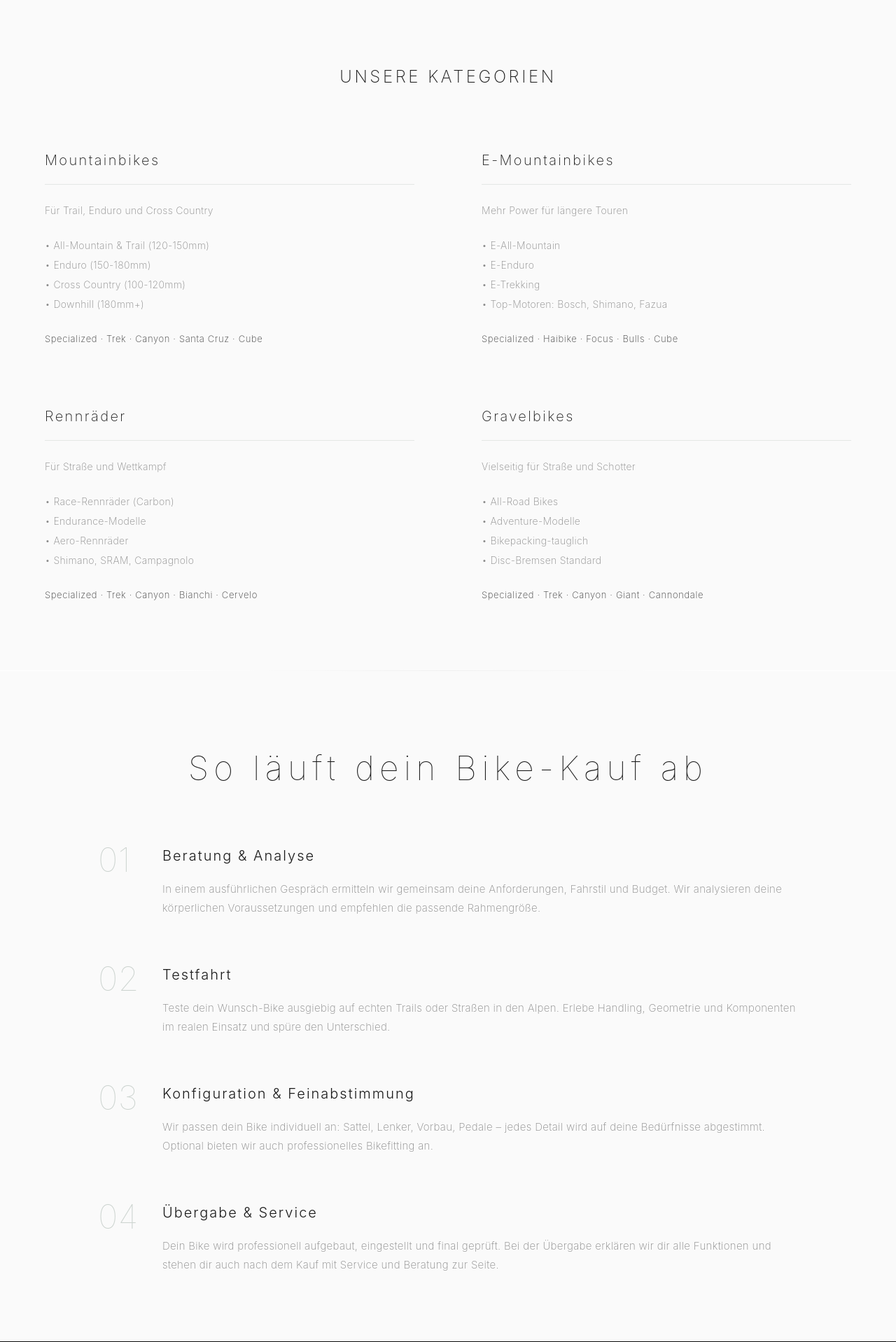
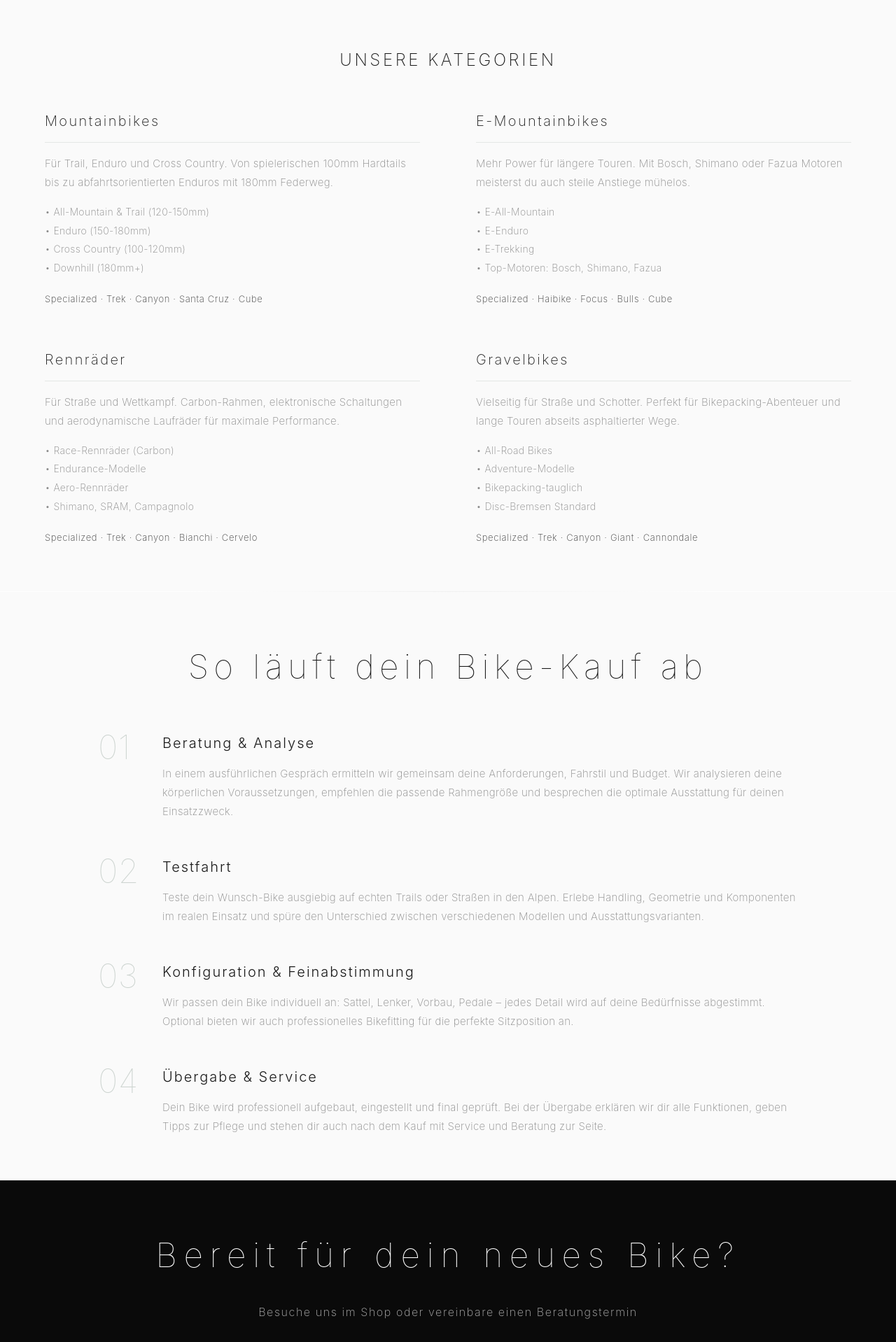
Before and after one commit to Lokolus/bikepoint, a PHP site: page /verkauf.php in a window 1280 px wide. Shown: the part 2479-4397 px from the top of the page at 70% size. Run offline with PHP 8.4, Linux system fonts and the light colour scheme.

Commit message:
Verkauf & Verleih: Keine Preise + Weniger Weißraum + Mehr Text
Optimierungen für bessere Content-Dichte:

✓ Preise komplett entfernt
  - Keine €-Angaben mehr bei Bikes
  - Keine €-Angaben mehr bei Services
  - Fokus auf Features statt Preisvergleich

✓ Weißraum reduziert (kompakteres Layout)
  - Padding: 8rem → 5rem (Intro)
  - Padding: 6rem → 4rem (Sektionen)
  - Section gaps: 5rem → 3rem
  - Grid gaps: 6rem → 5rem horizontal, 5rem → 3.5rem vertical
  - Margin-bottom in Headlines reduziert

✓ Mehr beschreibenden Text hinzugefügt
  - Intro: 2 Absätze statt 1 (zusätzlicher Kontext)
  - Features: Jeweils 2 Absätze (Haupttext + Details)
  - Bike-Kategorien: Beschreibungstexte vor Listen
  - MTB-Kategorien: Detaillierte Beschreibungen
  - E-Bikes: Kontextuelle Erklärungen
  - Service-Pakete: Ausführliche Beschreibungen

Resultat:
- Inhaltsreichere Seiten ohne leere Bereiche
- Kompakteres, dichteres Layout
- Mehr informative Texte für bessere UX
- Fokus auf Produktbeschreibungen statt Preisen

```diff
--- a/verkauf.php
+++ b/verkauf.php
@@ -20,15 +20,19 @@ include 'includes/header.php';
 
 <main>
     <!-- Elegante Intro-Sektion -->
-    <section style="padding: 8rem 0 6rem;">
+    <section style="padding: 5rem 0 4rem;">
         <div class="container">
             <div class="fade-in" style="max-width: 1000px; margin: 0 auto; text-align: center;">
-                <h2 style="font-size: clamp(2.5rem, 5vw, 4rem); font-weight: 100; line-height: 1.3; margin-bottom: 3rem; color: var(--color-text); letter-spacing: 0.15em;">
+                <h2 style="font-size: clamp(2.5rem, 5vw, 4rem); font-weight: 100; line-height: 1.3; margin-bottom: 2rem; color: var(--color-text); letter-spacing: 0.15em;">
                     Dein Traumbike wartet auf dich
                 </h2>
-                <p style="font-size: 1rem; line-height: 1.8; color: var(--color-text-light); max-width: 800px; margin: 0 auto;">
+                <p style="font-size: 1rem; line-height: 1.8; color: var(--color-text-light); max-width: 800px; margin: 0 auto 1.5rem;">
                     Bei Bikepoint findest du eine sorgfältig ausgewählte Auswahl an Premium-Bikes führender Marken.
                     Unsere Experten beraten dich umfassend und helfen dir, das perfekte Bike für deine Bedürfnisse zu finden.
+                </p>
+                <p style="font-size: 0.9375rem; line-height: 1.8; color: var(--color-text-light); max-width: 750px; margin: 0 auto;">
+                    Vor dem Kauf kannst du die Bikes bei einer ausgiebigen Testfahrt in den Alpen kennenlernen.
+                    Wir nehmen uns Zeit für eine individuelle Beratung und finden gemeinsam die optimale Rahmengröße und Ausstattung für dich.
                 </p>
             </div>
         </div>
@@ -40,39 +44,51 @@ include 'includes/header.php';
     </div>
 
     <!-- Zweispaltige Premium-Feature-Sektion -->
-    <section style="padding: 6rem 0;">
+    <section style="padding: 4rem 0;">
         <div class="container">
             <div style="max-width: 1200px; margin: 0 auto;">
-                <h3 class="fade-in" style="font-size: 1.5rem; font-weight: 200; letter-spacing: 0.15em; text-align: center; margin-bottom: 5rem; text-transform: uppercase;">
+                <h3 class="fade-in" style="font-size: 1.5rem; font-weight: 200; letter-spacing: 0.15em; text-align: center; margin-bottom: 3rem; text-transform: uppercase;">
                     Warum Bikepoint?
                 </h3>
 
-                <div style="display: grid; grid-template-columns: repeat(2, 1fr); gap: 4rem 6rem; max-width: 1000px; margin: 0 auto;">
+                <div style="display: grid; grid-template-columns: repeat(2, 1fr); gap: 3rem 5rem; max-width: 1000px; margin: 0 auto;">
                     <div class="fade-in">
-                        <h4 style="font-size: 1.125rem; font-weight: 300; letter-spacing: 0.1em; margin-bottom: 1rem;">Persönliche Beratung</h4>
-                        <p style="font-size: 0.9375rem; line-height: 1.8; color: var(--color-text-light);">
+                        <h4 style="font-size: 1.125rem; font-weight: 300; letter-spacing: 0.1em; margin-bottom: 0.75rem;">Persönliche Beratung</h4>
+                        <p style="font-size: 0.9375rem; line-height: 1.8; color: var(--color-text-light); margin-bottom: 0.75rem;">
                             Unsere Bike-Experten nehmen sich Zeit für dich und finden gemeinsam mit dir das perfekte Bike.
+                        </p>
+                        <p style="font-size: 0.875rem; line-height: 1.7; color: var(--color-text-light); opacity: 0.8;">
+                            Wir analysieren deinen Fahrstil, deine körperlichen Voraussetzungen und dein Budget, um dir eine fundierte Empfehlung zu geben.
                         </p>
                     </div>
 
                     <div class="fade-in">
-                        <h4 style="font-size: 1.125rem; font-weight: 300; letter-spacing: 0.1em; margin-bottom: 1rem;">Ausgiebige Testfahrten</h4>
-                        <p style="font-size: 0.9375rem; line-height: 1.8; color: var(--color-text-light);">
+                        <h4 style="font-size: 1.125rem; font-weight: 300; letter-spacing: 0.1em; margin-bottom: 0.75rem;">Ausgiebige Testfahrten</h4>
+                        <p style="font-size: 0.9375rem; line-height: 1.8; color: var(--color-text-light); margin-bottom: 0.75rem;">
                             Teste dein Wunsch-Bike auf echten Trails und Straßen. Nur so findest du heraus, ob es zu dir passt.
+                        </p>
+                        <p style="font-size: 0.875rem; line-height: 1.7; color: var(--color-text-light); opacity: 0.8;">
+                            Erlebe Handling, Geometrie und Federung im realen Einsatz – direkt in den Bergen vor unserer Haustür.
                         </p>
                     </div>
 
                     <div class="fade-in">
-                        <h4 style="font-size: 1.125rem; font-weight: 300; letter-spacing: 0.1em; margin-bottom: 1rem;">Professionelles Setup</h4>
-                        <p style="font-size: 0.9375rem; line-height: 1.8; color: var(--color-text-light);">
+                        <h4 style="font-size: 1.125rem; font-weight: 300; letter-spacing: 0.1em; margin-bottom: 0.75rem;">Professionelles Setup</h4>
+                        <p style="font-size: 0.9375rem; line-height: 1.8; color: var(--color-text-light); margin-bottom: 0.75rem;">
                             Jedes Bike wird vor der Übergabe professionell aufgebaut, eingestellt und auf Sicherheit geprüft.
+                        </p>
+                        <p style="font-size: 0.875rem; line-height: 1.7; color: var(--color-text-light); opacity: 0.8;">
+                            Federelemente werden auf dein Gewicht abgestimmt, Bremsen entlüftet und alle Schrauben mit korrektem Drehmoment angezogen.
                         </p>
                     </div>
 
                     <div class="fade-in">
-                        <h4 style="font-size: 1.125rem; font-weight: 300; letter-spacing: 0.1em; margin-bottom: 1rem;">After-Sales Support</h4>
-                        <p style="font-size: 0.9375rem; line-height: 1.8; color: var(--color-text-light);">
+                        <h4 style="font-size: 1.125rem; font-weight: 300; letter-spacing: 0.1em; margin-bottom: 0.75rem;">After-Sales Support</h4>
+                        <p style="font-size: 0.9375rem; line-height: 1.8; color: var(--color-text-light); margin-bottom: 0.75rem;">
                             Auch nach dem Kauf sind wir für dich da – mit Service, Wartung und kompetenter Beratung.
+                        </p>
+                        <p style="font-size: 0.875rem; line-height: 1.7; color: var(--color-text-light); opacity: 0.8;">
+                            Nutze unsere Werkstatt für Inspektionen, Upgrades und Reparaturen. Wir kennen dein Bike und seine Geschichte.
                         </p>
                     </div>
                 </div>
@@ -96,86 +112,86 @@ include 'includes/header.php';
     </div>
 
     <!-- Bike-Kategorien in hochwertigem Grid -->
-    <section style="padding: 6rem 0; background-color: var(--color-primary);">
+    <section style="padding: 4rem 0; background-color: var(--color-primary);">
         <div class="container">
             <div style="max-width: 1200px; margin: 0 auto;">
-                <h3 class="fade-in" style="font-size: 1.5rem; font-weight: 200; letter-spacing: 0.15em; text-align: center; margin-bottom: 5rem; text-transform: uppercase;">
+                <h3 class="fade-in" style="font-size: 1.5rem; font-weight: 200; letter-spacing: 0.15em; text-align: center; margin-bottom: 3rem; text-transform: uppercase;">
                     Unsere Kategorien
                 </h3>
 
-                <div style="display: grid; grid-template-columns: repeat(2, 1fr); gap: 5rem 6rem;">
+                <div style="display: grid; grid-template-columns: repeat(2, 1fr); gap: 3.5rem 5rem;">
                     <!-- Mountainbikes -->
                     <div class="fade-in">
-                        <h4 style="font-size: 1.25rem; font-weight: 200; letter-spacing: 0.12em; margin-bottom: 1.5rem; padding-bottom: 1rem; border-bottom: 1px solid rgba(139, 157, 147, 0.2);">
+                        <h4 style="font-size: 1.25rem; font-weight: 200; letter-spacing: 0.12em; margin-bottom: 1rem; padding-bottom: 0.75rem; border-bottom: 1px solid rgba(139, 157, 147, 0.2);">
                             Mountainbikes
                         </h4>
-                        <p style="font-size: 0.875rem; line-height: 1.8; color: var(--color-text-light); margin-bottom: 1.5rem;">
-                            Für Trail, Enduro und Cross Country
+                        <p style="font-size: 0.9375rem; line-height: 1.8; color: var(--color-text-light); margin-bottom: 1rem;">
+                            Für Trail, Enduro und Cross Country. Von spielerischen 100mm Hardtails bis zu abfahrtsorientierten Enduros mit 180mm Federweg.
                         </p>
-                        <ul style="list-style: none; padding: 0; font-size: 0.875rem; color: var(--color-text-light); line-height: 2;">
+                        <ul style="list-style: none; padding: 0; font-size: 0.875rem; color: var(--color-text-light); line-height: 1.9;">
                             <li>• All-Mountain & Trail (120-150mm)</li>
                             <li>• Enduro (150-180mm)</li>
                             <li>• Cross Country (100-120mm)</li>
                             <li>• Downhill (180mm+)</li>
                         </ul>
-                        <p style="font-size: 0.8125rem; color: var(--color-text-anthracite); margin-top: 1.5rem; letter-spacing: 0.05em;">
+                        <p style="font-size: 0.8125rem; color: var(--color-text-anthracite); margin-top: 1.25rem; letter-spacing: 0.05em;">
                             Specialized · Trek · Canyon · Santa Cruz · Cube
                         </p>
                     </div>
 
                     <!-- E-Mountainbikes -->
                     <div class="fade-in">
-                        <h4 style="font-size: 1.25rem; font-weight: 200; letter-spacing: 0.12em; margin-bottom: 1.5rem; padding-bottom: 1rem; border-bottom: 1px solid rgba(139, 157, 147, 0.2);">
+                        <h4 style="font-size: 1.25rem; font-weight: 200; letter-spacing: 0.12em; margin-bottom: 1rem; padding-bottom: 0.75rem; border-bottom: 1px solid rgba(139, 157, 147, 0.2);">
                             E-Mountainbikes
                         </h4>
-                        <p style="font-size: 0.875rem; line-height: 1.8; color: var(--color-text-light); margin-bottom: 1.5rem;">
-                            Mehr Power für längere Touren
+                        <p style="font-size: 0.9375rem; line-height: 1.8; color: var(--color-text-light); margin-bottom: 1rem;">
+                            Mehr Power für längere Touren. Mit Bosch, Shimano oder Fazua Motoren meisterst du auch steile Anstiege mühelos.
                         </p>
-                        <ul style="list-style: none; padding: 0; font-size: 0.875rem; color: var(--color-text-light); line-height: 2;">
+                        <ul style="list-style: none; padding: 0; font-size: 0.875rem; color: var(--color-text-light); line-height: 1.9;">
                             <li>• E-All-Mountain</li>
                             <li>• E-Enduro</li>
                             <li>• E-Trekking</li>
                             <li>• Top-Motoren: Bosch, Shimano, Fazua</li>
                         </ul>
-                        <p style="font-size: 0.8125rem; color: var(--color-text-anthracite); margin-top: 1.5rem; letter-spacing: 0.05em;">
+                        <p style="font-size: 0.8125rem; color: var(--color-text-anthracite); margin-top: 1.25rem; letter-spacing: 0.05em;">
                             Specialized · Haibike · Focus · Bulls · Cube
                         </p>
                     </div>
 
                     <!-- Rennräder -->
                     <div class="fade-in">
-                        <h4 style="font-size: 1.25rem; font-weight: 200; letter-spacing: 0.12em; margin-bottom: 1.5rem; padding-bottom: 1rem; border-bottom: 1px solid rgba(139, 157, 147, 0.2);">
+                        <h4 style="font-size: 1.25rem; font-weight: 200; letter-spacing: 0.12em; margin-bottom: 1rem; padding-bottom: 0.75rem; border-bottom: 1px solid rgba(139, 157, 147, 0.2);">
                             Rennräder
                         </h4>
-                        <p style="font-size: 0.875rem; line-height: 1.8; color: var(--color-text-light); margin-bottom: 1.5rem;">
-                            Für Straße und Wettkampf
+                        <p style="font-size: 0.9375rem; line-height: 1.8; color: var(--color-text-light); margin-bottom: 1rem;">
+                            Für Straße und Wettkampf. Carbon-Rahmen, elektronische Schaltungen und aerodynamische Laufräder für maximale Performance.
                         </p>
-                        <ul style="list-style: none; padding: 0; font-size: 0.875rem; color: var(--color-text-light); line-height: 2;">
+                        <ul style="list-style: none; padding: 0; font-size: 0.875rem; color: var(--color-text-light); line-height: 1.9;">
                             <li>• Race-Rennräder (Carbon)</li>
                             <li>• Endurance-Modelle</li>
                             <li>• Aero-Rennräder</li>
                             <li>• Shimano, SRAM, Campagnolo</li>
                         </ul>
-                        <p style="font-size: 0.8125rem; color: var(--color-text-anthracite); margin-top: 1.5rem; letter-spacing: 0.05em;">
+                        <p style="font-size: 0.8125rem; color: var(--color-text-anthracite); margin-top: 1.25rem; letter-spacing: 0.05em;">
                             Specialized · Trek · Canyon · Bianchi · Cervelo
                         </p>
                     </div>
 
                     <!-- Gravelbikes -->
                     <div class="fade-in">
-                        <h4 style="font-size: 1.25rem; font-weight: 200; letter-spacing: 0.12em; margin-bottom: 1.5rem; padding-bottom: 1rem; border-bottom: 1px solid rgba(139, 157, 147, 0.2);">
+                        <h4 style="font-size: 1.25rem; font-weight: 200; letter-spacing: 0.12em; margin-bottom: 1rem; padding-bottom: 0.75rem; border-bottom: 1px solid rgba(139, 157, 147, 0.2);">
                             Gravelbikes
                         </h4>
-                        <p style="font-size: 0.875rem; line-height: 1.8; color: var(--color-text-light); margin-bottom: 1.5rem;">
-                            Vielseitig für Straße und Schotter
+                        <p style="font-size: 0.9375rem; line-height: 1.8; color: var(--color-text-light); margin-bottom: 1rem;">
+                            Vielseitig für Straße und Schotter. Perfekt für Bikepacking-Abenteuer und lange Touren abseits asphaltierter Wege.
                         </p>
-                        <ul style="list-style: none; padding: 0; font-size: 0.875rem; color: var(--color-text-light); line-height: 2;">
+                        <ul style="list-style: none; padding: 0; font-size: 0.875rem; color: var(--color-text-light); line-height: 1.9;">
                             <li>• All-Road Bikes</li>
                             <li>• Adventure-Modelle</li>
                             <li>• Bikepacking-tauglich</li>
                             <li>• Disc-Bremsen Standard</li>
                         </ul>
-                        <p style="font-size: 0.8125rem; color: var(--color-text-anthracite); margin-top: 1.5rem; letter-spacing: 0.05em;">
+                        <p style="font-size: 0.8125rem; color: var(--color-text-anthracite); margin-top: 1.25rem; letter-spacing: 0.05em;">
                             Specialized · Trek · Canyon · Giant · Cannondale
                         </p>
                     </div>
@@ -190,22 +206,22 @@ include 'includes/header.php';
     </div>
 
     <!-- 4-Schritte-Prozess -->
-    <section style="padding: 6rem 0;">
+    <section style="padding: 4rem 0;">
         <div class="container">
             <div style="max-width: 1000px; margin: 0 auto;">
-                <h3 class="fade-in" style="font-size: clamp(2rem, 4vw, 3rem); font-weight: 100; text-align: center; margin-bottom: 4rem; letter-spacing: 0.15em;">
+                <h3 class="fade-in" style="font-size: clamp(2rem, 4vw, 3rem); font-weight: 100; text-align: center; margin-bottom: 3rem; letter-spacing: 0.15em;">
                     So läuft dein Bike-Kauf ab
                 </h3>
 
-                <div style="display: grid; gap: 4rem;">
+                <div style="display: grid; gap: 3rem;">
                     <!-- Schritt 1 -->
                     <div class="fade-in" style="display: grid; grid-template-columns: 60px 1fr; gap: 2rem; align-items: start;">
                         <div style="font-size: 3rem; font-weight: 100; color: var(--color-accent); opacity: 0.4; line-height: 1;">01</div>
                         <div>
-                            <h4 style="font-size: 1.25rem; font-weight: 300; letter-spacing: 0.1em; margin-bottom: 1rem;">Beratung & Analyse</h4>
+                            <h4 style="font-size: 1.25rem; font-weight: 300; letter-spacing: 0.1em; margin-bottom: 0.75rem;">Beratung & Analyse</h4>
                             <p style="font-size: 0.9375rem; line-height: 1.8; color: var(--color-text-light);">
                                 In einem ausführlichen Gespräch ermitteln wir gemeinsam deine Anforderungen, Fahrstil und Budget.
-                                Wir analysieren deine körperlichen Voraussetzungen und empfehlen die passende Rahmengröße.
+                                Wir analysieren deine körperlichen Voraussetzungen, empfehlen die passende Rahmengröße und besprechen die optimale Ausstattung für deinen Einsatzzweck.
                             </p>
                         </div>
                     </div>
@@ -214,10 +230,10 @@ include 'includes/header.php';
                     <div class="fade-in" style="display: grid; grid-template-columns: 60px 1fr; gap: 2rem; align-items: start;">
                         <div style="font-size: 3rem; font-weight: 100; color: var(--color-accent); opacity: 0.4; line-height: 1;">02</div>
                         <div>
-                            <h4 style="font-size: 1.25rem; font-weight: 300; letter-spacing: 0.1em; margin-bottom: 1rem;">Testfahrt</h4>
+                            <h4 style="font-size: 1.25rem; font-weight: 300; letter-spacing: 0.1em; margin-bottom: 0.75rem;">Testfahrt</h4>
                             <p style="font-size: 0.9375rem; line-height: 1.8; color: var(--color-text-light);">
                                 Teste dein Wunsch-Bike ausgiebig auf echten Trails oder Straßen in den Alpen.
-                                Erlebe Handling, Geometrie und Komponenten im realen Einsatz und spüre den Unterschied.
+                                Erlebe Handling, Geometrie und Komponenten im realen Einsatz und spüre den Unterschied zwischen verschiedenen Modellen und Ausstattungsvarianten.
                             </p>
                         </div>
                     </div>
@@ -226,10 +242,10 @@ include 'includes/header.php';
                     <div class="fade-in" style="display: grid; grid-template-columns: 60px 1fr; gap: 2rem; align-items: start;">
                         <div style="font-size: 3rem; font-weight: 100; color: var(--color-accent); opacity: 0.4; line-height: 1;">03</div>
                         <div>
-                            <h4 style="font-size: 1.25rem; font-weight: 300; letter-spacing: 0.1em; margin-bottom: 1rem;">Konfiguration & Feinabstimmung</h4>
+                            <h4 style="font-size: 1.25rem; font-weight: 300; letter-spacing: 0.1em; margin-bottom: 0.75rem;">Konfiguration & Feinabstimmung</h4>
                             <p style="font-size: 0.9375rem; line-height: 1.8; color: var(--color-text-light);">
                                 Wir passen dein Bike individuell an: Sattel, Lenker, Vorbau, Pedale – jedes Detail wird auf deine Bedürfnisse abgestimmt.
-                                Optional bieten wir auch professionelles Bikefitting an.
+                                Optional bieten wir auch professionelles Bikefitting für die perfekte Sitzposition an.
                             </p>
                         </div>
                     </div>
@@ -238,10 +254,10 @@ include 'includes/header.php';
                     <div class="fade-in" style="display: grid; grid-template-columns: 60px 1fr; gap: 2rem; align-items: start;">
                         <div style="font-size: 3rem; font-weight: 100; color: var(--color-accent); opacity: 0.4; line-height: 1;">04</div>
                         <div>
-                            <h4 style="font-size: 1.25rem; font-weight: 300; letter-spacing: 0.1em; margin-bottom: 1rem;">Übergabe & Service</h4>
+                            <h4 style="font-size: 1.25rem; font-weight: 300; letter-spacing: 0.1em; margin-bottom: 0.75rem;">Übergabe & Service</h4>
                             <p style="font-size: 0.9375rem; line-height: 1.8; color: var(--color-text-light);">
                                 Dein Bike wird professionell aufgebaut, eingestellt und final geprüft.
-                                Bei der Übergabe erklären wir dir alle Funktionen und stehen dir auch nach dem Kauf mit Service und Beratung zur Seite.
+                                Bei der Übergabe erklären wir dir alle Funktionen, geben Tipps zur Pflege und stehen dir auch nach dem Kauf mit Service und Beratung zur Seite.
                             </p>
                         </div>
                     </div>
@@ -251,12 +267,12 @@ include 'includes/header.php';
     </section>
 
     <!-- CTA Section -->
-    <section style="padding: 6rem 0; text-align: center; background-color: #0A0A0A;">
+    <section style="padding: 4rem 0; text-align: center; background-color: #0A0A0A;">
         <div class="container fade-in">
-            <h2 style="font-size: clamp(2rem, 4vw, 3rem); font-weight: 100; letter-spacing: 0.2em; margin-bottom: 2rem; color: white;">
+            <h2 style="font-size: clamp(2rem, 4vw, 3rem); font-weight: 100; letter-spacing: 0.2em; margin-bottom: 1.5rem; color: white;">
                 Bereit für dein neues Bike?
             </h2>
-            <p style="font-size: 1rem; color: rgba(255, 255, 255, 0.7); margin-bottom: 3rem; letter-spacing: 0.1em;">
+            <p style="font-size: 1rem; color: rgba(255, 255, 255, 0.7); margin-bottom: 2.5rem; letter-spacing: 0.1em;">
                 Besuche uns im Shop oder vereinbare einen Beratungstermin
             </p>
             <a href="about.php" class="btn btn-primary">Jetzt Kontakt aufnehmen</a>
```
Also changed, not shown: rental.php (+61 -37 lines).
